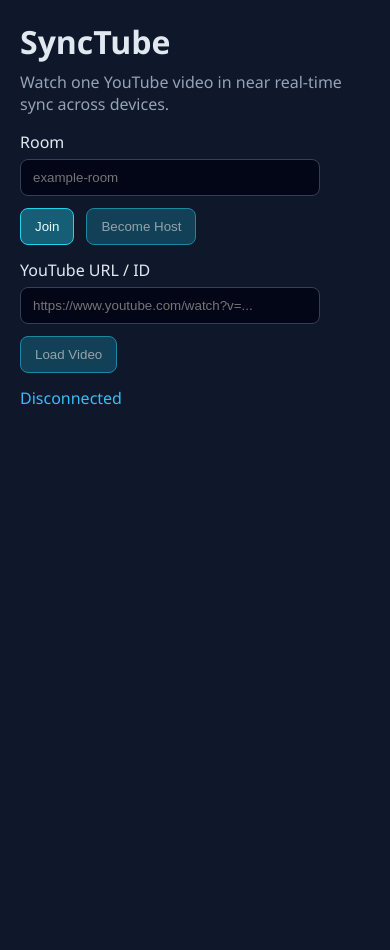
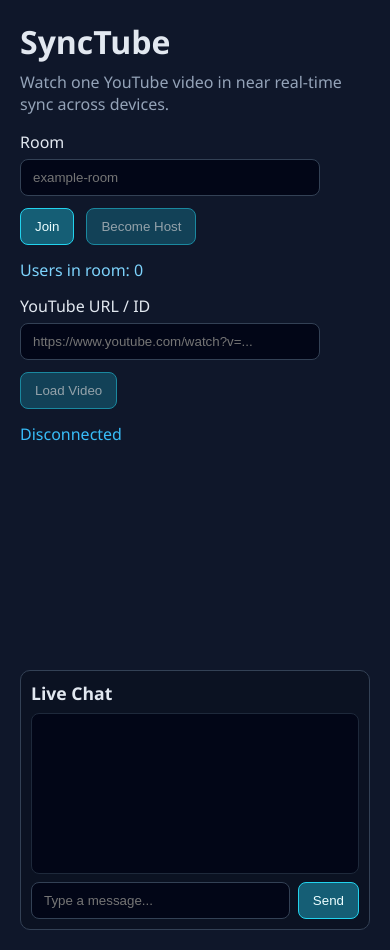
Before and after one commit to aweso807-blip/syncb, a website: page public/index.html in a window 390 px wide. Before the commit the page ends 844 px from the top, so only its background shows below. Drawn offline with Linux system fonts and the light colour scheme.

Commit message:
feat: add Live Chat

```diff
--- a/public/app.js
+++ b/public/app.js
@@ -8,8 +8,18 @@ const state = {
   suppressPlayerEvents: false,
   playerReady: false,
   latencyMs: 0,
-  driftTimer: null
+  driftTimer: null,
+  userCount: 0
 };
+
+// function getBackendWsUrl() {
+//   const forced = window.localStorage.getItem("syncb.wsUrl");
+//   if (forced) return forced;
+//   const protocol = window.location.protocol === "https:" ? "wss:" : "ws:";
+//   return `${protocol}//${window.location.host}`;
+// }
+
+// const BACKEND_WS_URL = getBackendWsUrl();
 
 const BACKEND_WS_URL = "wss://syncb.onrender.com";
 
@@ -19,9 +29,25 @@ const joinBtn = document.getElementById("joinBtn");
 const beHostBtn = document.getElementById("beHostBtn");
 const videoInput = document.getElementById("videoInput");
 const loadVideoBtn = document.getElementById("loadVideoBtn");
+const roomMetaEl = document.getElementById("roomMeta");
+const chatMessagesEl = document.getElementById("chatMessages");
+const chatInputEl = document.getElementById("chatInput");
+const sendChatBtn = document.getElementById("sendChatBtn");
 
 function setStatus(text) {
   statusEl.textContent = text;
+}
+
+function updateRoomMeta() {
+  roomMetaEl.textContent = `Users in room: ${state.userCount}`;
+}
+
+function appendChatMessage({ clientId, text }) {
+  const messageEl = document.createElement("p");
+  const sender = clientId === state.clientId ? "You" : `User ${clientId.slice(0, 6)}`;
+  messageEl.textContent = `${sender}: ${text}`;
+  chatMessagesEl.appendChild(messageEl);
+  chatMessagesEl.scrollTop = chatMessagesEl.scrollHeight;
 }
 
 function updateLoadButtonState() {
@@ -134,7 +160,9 @@ function connect(roomId) {
 
   state.ws.addEventListener("close", () => {
     state.joined = false;
+    state.userCount = 0;
     setStatus("Disconnected");
+    updateRoomMeta();
     beHostBtn.disabled = true;
     loadVideoBtn.disabled = true;
   });
@@ -147,9 +175,17 @@ function connect(roomId) {
     const msg = JSON.parse(event.data);
     if (msg.type === "room_state") {
       state.hostId = msg.hostId;
+      if (typeof msg.userCount === "number") state.userCount = msg.userCount;
       setStatus(`Connected. Host: ${state.hostId === state.clientId ? "You" : "Another user"}`);
+      updateRoomMeta();
       updateLoadButtonState();
       applyRemoteState(msg.state);
+      return;
+    }
+
+    if (msg.type === "user_count" && typeof msg.count === "number") {
+      state.userCount = msg.count;
+      updateRoomMeta();
       return;
     }
 
@@ -167,6 +203,11 @@ function connect(roomId) {
 
     if (msg.type === "pong" && typeof msg.ts === "number") {
       state.latencyMs = Date.now() - msg.ts;
+      return;
+    }
+
+    if (msg.type === "chat" && typeof msg.clientId === "string" && typeof msg.text === "string") {
+      appendChatMessage(msg);
     }
   });
 }
@@ -251,6 +292,18 @@ loadVideoBtn.addEventListener("click", () => {
   });
 });
 
+function sendChat() {
+  const text = chatInputEl.value.trim();
+  if (!text || !state.joined) return;
+  wsSend({ type: "chat", text });
+  chatInputEl.value = "";
+}
+
+sendChatBtn.addEventListener("click", sendChat);
+chatInputEl.addEventListener("keydown", (e) => {
+  if (e.key === "Enter") sendChat();
+});
+
 document.addEventListener("keydown", (e) => {
   if (!isHost() || !state.player) return;
   if (e.key === "ArrowLeft") {
@@ -266,3 +319,4 @@ document.addEventListener("keydown", (e) => {
 
 startLatencyPings();
 startDriftCorrection();
+updateRoomMeta();
--- a/public/index.html
+++ b/public/index.html
@@ -20,6 +20,7 @@
         <button id="joinBtn">Join</button>
         <button id="beHostBtn" disabled>Become Host</button>
       </section>
+      <p id="roomMeta">Users in room: 0</p>
 
       <section class="controls">
         <label>
@@ -30,7 +31,17 @@
       </section>
 
       <p id="status">Disconnected</p>
-      <div id="player"></div>
+      <section class="mainLayout">
+        <div id="player"></div>
+        <aside class="chatPanel">
+          <h2>Live Chat</h2>
+          <div id="chatMessages"></div>
+          <div class="chatInputRow">
+            <input id="chatInput" placeholder="Type a message..." maxlength="400" />
+            <button id="sendChatBtn">Send</button>
+          </div>
+        </aside>
+      </section>
     </main>
     <script src="./app.js"></script>
   </body>
--- a/public/styles.css
+++ b/public/styles.css
@@ -10,7 +10,7 @@ body {
 }
 
 .app {
-  max-width: 980px;
+  max-width: 1200px;
   margin: 0 auto;
   padding: 20px;
 }
@@ -67,7 +67,69 @@ button:disabled {
   color: #38bdf8;
 }
 
+#roomMeta {
+  margin: 4px 0 10px;
+  color: #7dd3fc;
+}
+
+.mainLayout {
+  display: grid;
+  grid-template-columns: minmax(0, 1fr) 320px;
+  gap: 14px;
+  align-items: start;
+}
+
 #player {
   width: 100%;
   aspect-ratio: 16 / 9;
 }
+
+.chatPanel {
+  background: #0b1222;
+  border: 1px solid #334155;
+  border-radius: 10px;
+  padding: 10px;
+  display: flex;
+  flex-direction: column;
+  min-height: 420px;
+}
+
+.chatPanel h2 {
+  margin: 0 0 8px;
+  font-size: 1.1rem;
+}
+
+#chatMessages {
+  flex: 1;
+  overflow-y: auto;
+  background: #020617;
+  border: 1px solid #1e293b;
+  border-radius: 8px;
+  padding: 8px;
+}
+
+#chatMessages p {
+  margin: 0 0 8px;
+  word-break: break-word;
+}
+
+.chatInputRow {
+  display: flex;
+  gap: 8px;
+  margin-top: 8px;
+}
+
+.chatInputRow input {
+  flex: 1;
+  min-width: 0;
+}
+
+@media (max-width: 900px) {
+  .mainLayout {
+    grid-template-columns: 1fr;
+  }
+
+  .chatPanel {
+    min-height: 260px;
+  }
+}
```
Also changed, not shown: server.js (+20 -0 lines).
